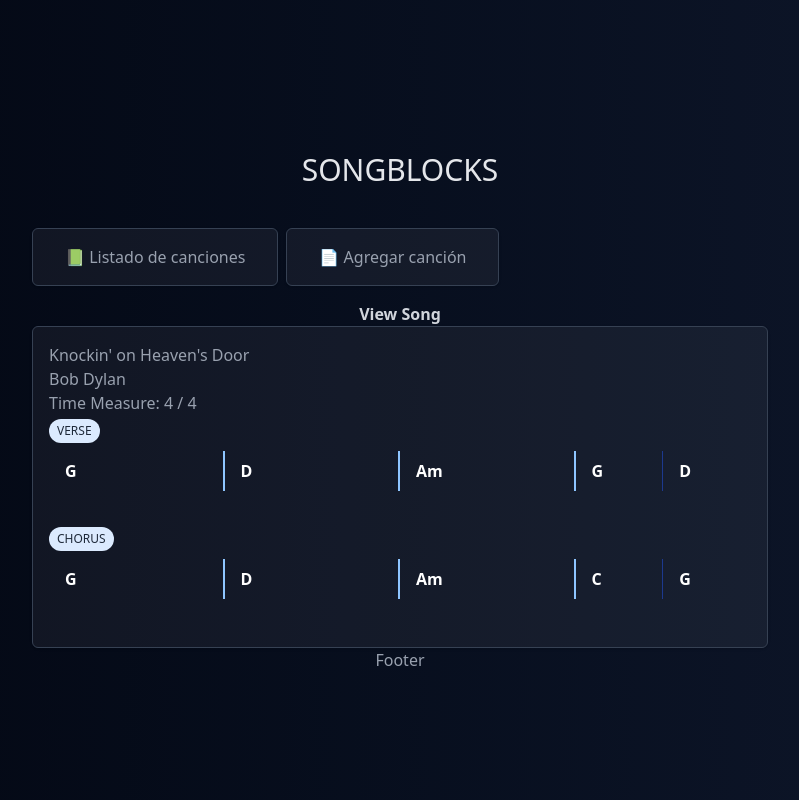
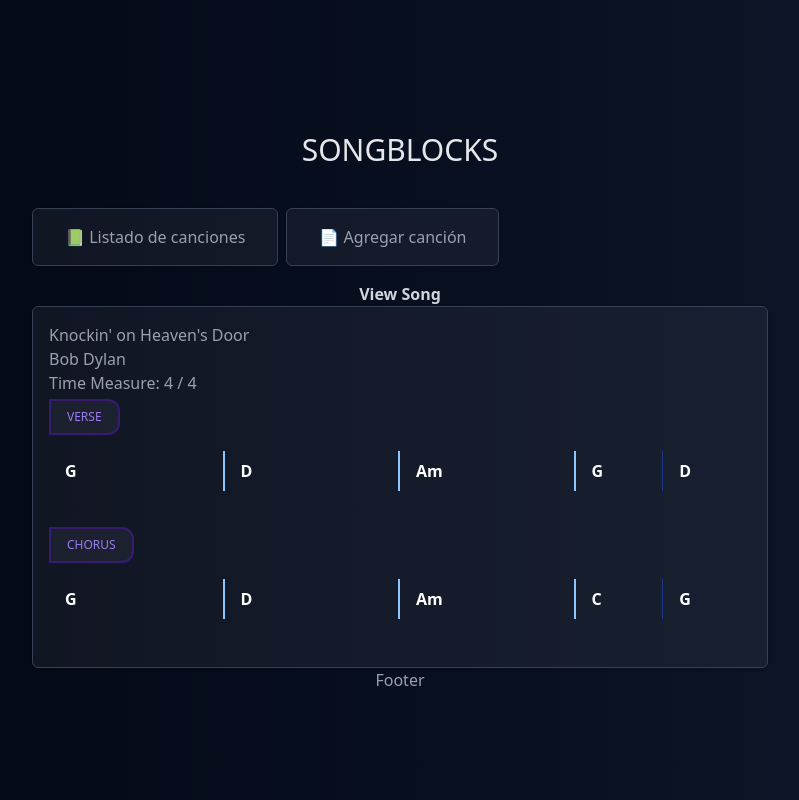
Before and after one commit to horaciodominguez/chordblocks-react-typescript, a React (Vite) app: page /song/1 in a window 1280 px wide. Shown: the whole page, without its empty margins (240-1039 px from the left). Built offline with nearby package versions, Linux system fonts and the light colour scheme.

Commit message:
Refactor Button and Section components; update variants and styles for improved UI consistency; add CANCEL_SECTION action to reducer for better state management in SongFormPendingSection

```diff
--- a/src/components/ui/Button.tsx
+++ b/src/components/ui/Button.tsx
@@ -1,15 +1,16 @@
 
 type Props = React.ButtonHTMLAttributes<HTMLButtonElement> & {
-    variant?: "primary" | "secondary" | "danger"
+    variant?: "primary" | "secondary" | "save" | "cancel"
 }
 
 export default function Button ({ variant="primary", className="", type="button", ...props }: Props) {
 
-    const base = "rounded-4xl px-4 py-2 font-semibold transition-colors"
+    const base = "rounded-4xl px-4 py-2 font-semibold transition-colors duration-100 ease-in-out"
     const variants = {
-        primary: "bg-gray-800 font-medium hover:bg-gray-700 ",
-        secondary: "bg-gray-300 text-black hover:bg-gray-400",
-        danger: "bg-red-600 text-white hover:bg-red-700",
+        primary: "bg-gray-300 text-black hover:bg-gray-100  ",
+        secondary: "bg-gray-700 text-white hover:bg-gray-600",
+        save: "bg-blue-800 text-white hover:bg-blue-700",
+        cancel: "bg-gray-800 font-medium hover:bg-gray-700",
     }
 
     return (
--- a/src/modules/songs/components/SectionTag.tsx
+++ b/src/modules/songs/components/SectionTag.tsx
@@ -5,10 +5,19 @@
 export const SectionTag = ({typeName} : Props) => {
   return (
     <>
-            <p className="inline-block bg-blue-100 text-gray-800 px-2 py-1 rounded-full text-xs mr-2 mt-1 mb-2">
-                {
-                    typeName
-                }
+      <p className="
+        inline-block
+        bg-blue-100/5
+        text-violet-400/90
+        border-2
+        border-violet-900/60
+        px-4 py-2
+        rounded-r-xl
+        text-xs
+        mr-2
+        mt-1
+        mb-4">
+        { typeName }
       </p>
     </>
   )
--- a/src/modules/songs/components/SongForm.tsx
+++ b/src/modules/songs/components/SongForm.tsx
@@ -29,8 +29,8 @@
       <div className="mb-4">
         <Button
           type="submit"
-          variant="primary"
-        >Add Song</Button>
+          variant="save"
+        >Create Song</Button>
       </div>
 
       </div>
--- a/src/modules/songs/components/SongFormPendingSection.tsx
+++ b/src/modules/songs/components/SongFormPendingSection.tsx
@@ -86,10 +86,11 @@
             )}
 
             {state.pendingSection.id !== "" && state.pendingChordName !== "" && state.pendingBeats !== "" && (
-              <div className="mb-4">
+              <div className="mb-4 flex gap-4 mt-4 justify-end">
+                <div>
                   <Button
                     type="button"
-                  variant="secondary"
+                    variant="primary"
                     onClick={() => {
                       dispatch({ type: "ADD_CHORD" });
 
@@ -97,6 +98,7 @@
                   >
                     Add Chord
                   </Button>
+                </div>
               </div>
             )}
 
@@ -125,7 +127,19 @@
                   )}
                 />
 
-                <div className="mb-4">
+                <div className="mb-4 flex gap-4 mt-4 justify-end">
+                  <div >
+                    <Button
+                      type="button"
+                      variant="secondary"
+                      onClick={
+                        () => (dispatch({ type: "CANCEL_SECTION" }), setIsEditingSection(false))
+                      }
+                    >
+                      Cancel
+                    </Button>
+                  </div>
+                  <div>
                     <Button
                       type="button"
                       variant="primary"
@@ -133,8 +147,9 @@
                         () => (dispatch({ type: "FINALIZE_SECTION" }), setIsEditingSection(false))
                       }
                     >
-                    Finalize Section
+                      Create Section
                     </Button>
+                  </div>
                 </div>
               </div>
             )}
@@ -144,7 +159,7 @@
           <div className="mb-4">
             <Button
               type="button"
-              variant="secondary"
+              variant="primary"
               onClick={() => setIsEditingSection(true)}
             >
               Add Section
--- a/src/modules/songs/state/songFormReducer.ts
+++ b/src/modules/songs/state/songFormReducer.ts
@@ -27,6 +27,7 @@
   | { type: "ADD_CHORD" }
   | { type: "DELETE_CHORD"; v: string }
   | { type: "REORDER_CHORDS_IN_BAR"; barId: string; order: string[] }
+  | { type: "CANCEL_SECTION" }
   | { type: "FINALIZE_SECTION" }
   | { type: "RESET" }
 
@@ -149,6 +150,15 @@
         },
       }
 
+    case "CANCEL_SECTION":
+      return {
+        ...state,
+        pendingSection: { id: "", type: "", bars: [] },
+        pendingChordName: "",
+        pendingBeats: state.song.timeSignature.beatsPerMeasure.toString(),
+        availableBeats: state.song.timeSignature.beatsPerMeasure
+      }
+
     case "FINALIZE_SECTION":
 
       if (state.pendingSection.id === "" || state.pendingSection.type === "") return state
@@ -170,7 +180,7 @@
 
         pendingSection: { id: "", type: "", bars: [] },
         pendingChordName: "",
-        pendingBeats: "4",
+        pendingBeats: bpMueasure.toString(),
         availableBeats: bpMueasure
       }
 
```
Lines whose indentation alone changed are shown as unchanged.
